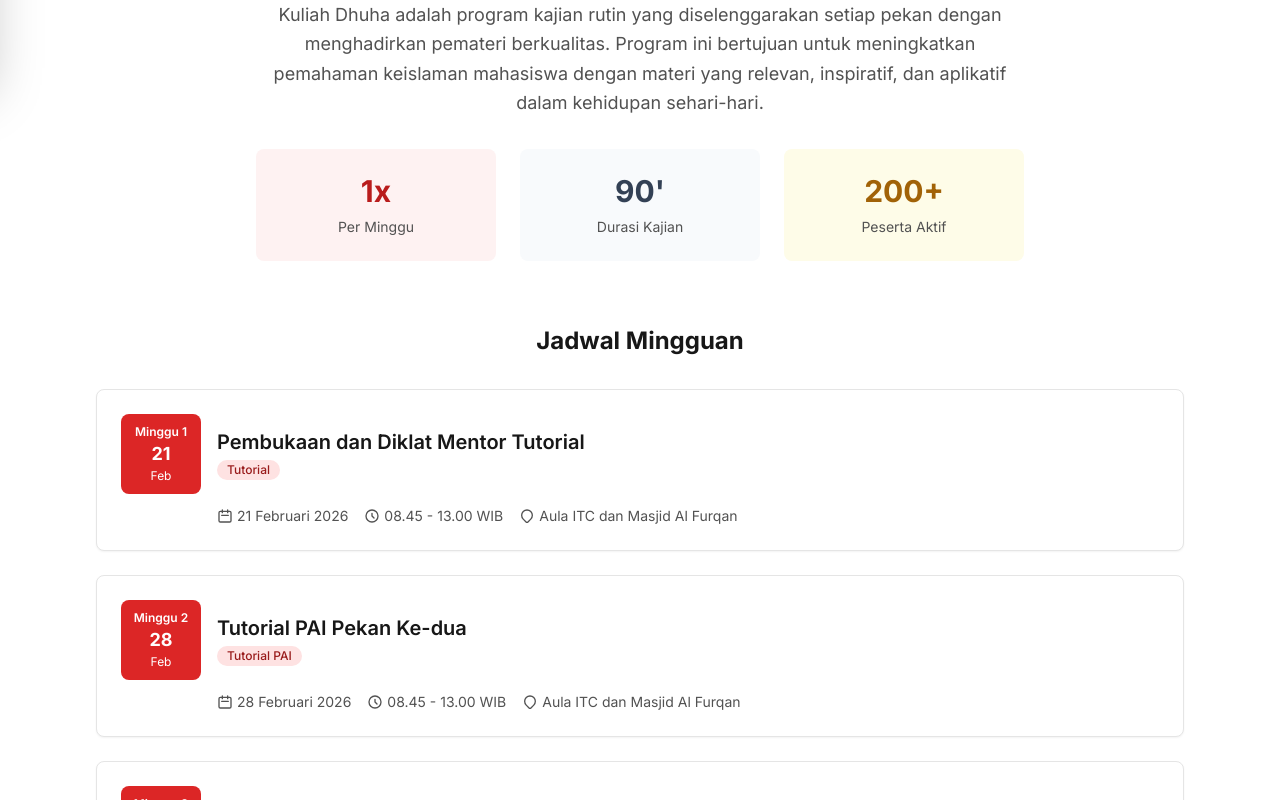
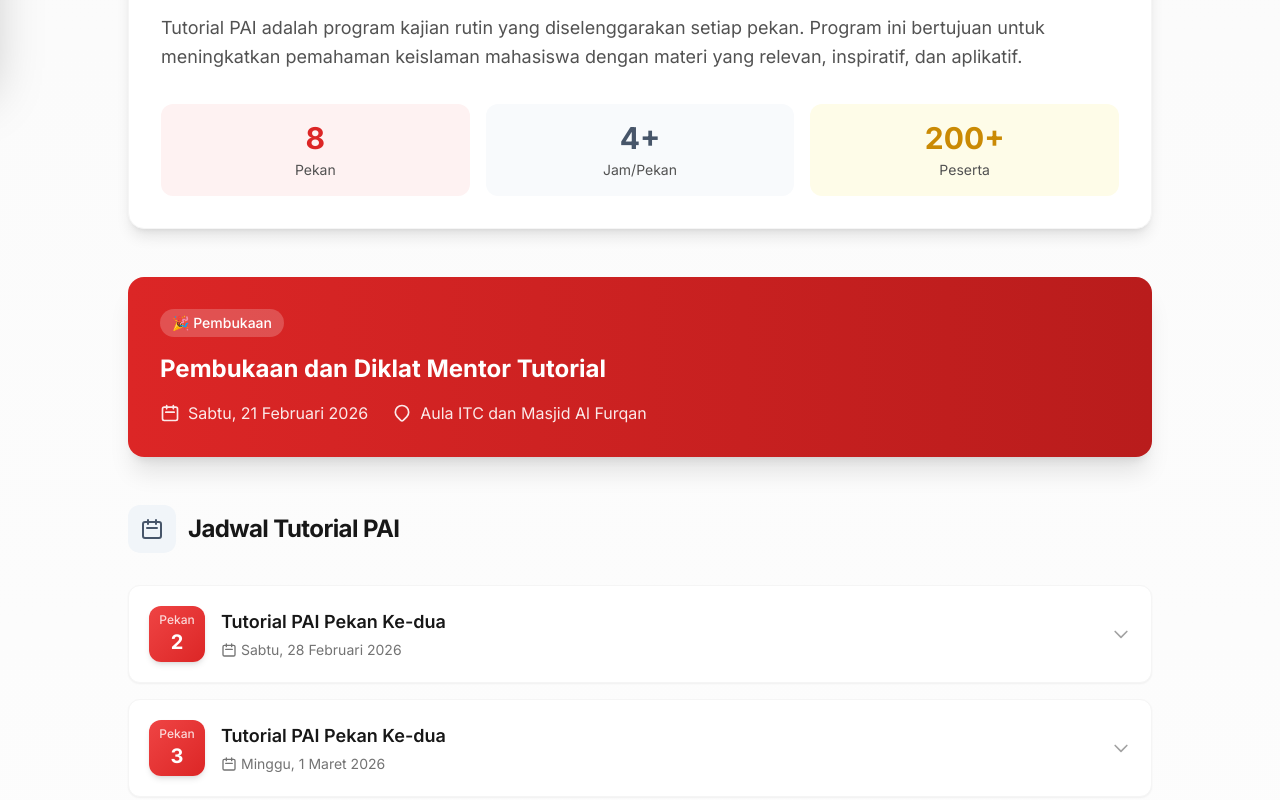
Before and after one commit to Muhtaromalbayt/tutorial-pai-upi, a Next.js app: page /program/kuliah-dhuha in a window 1280 px wide. Shown: the part 720-1520 px from the top of the page. Built offline with nearby package versions, Linux system fonts and the light colour scheme.

Commit message:
style: improve Kuliah Dhuha UI/UX with cleaner cards and expandable schedule

```diff
--- a/app/program/kuliah-dhuha/page.tsx
+++ b/app/program/kuliah-dhuha/page.tsx
@@ -1,7 +1,7 @@
 "use client";
 
 import Hero from "@/components/Hero";
-import { useMemo } from "react";
+import { useMemo, useState } from "react";
 import { ORGANIZATION_ACTIVITIES } from "@/lib/hijriah-calendar-data";
 
 // Format date to Indonesian format
@@ -14,17 +14,24 @@
     return `${date.getDate()} ${months[date.getMonth()]} ${date.getFullYear()}`;
 }
 
+// Get day name in Indonesian
+function getDayName(dateStr: string): string {
+    const date = new Date(dateStr);
+    const days = ["Minggu", "Senin", "Selasa", "Rabu", "Kamis", "Jumat", "Sabtu"];
+    return days[date.getDay()];
+}
+
 export default function KuliahDhuhaPage() {
+    const [expandedIndex, setExpandedIndex] = useState<number | null>(null);
+
     // Get Tutorial PAI activities and Pembukaan
     const weeklySchedule = useMemo(() => {
-        // Get Tutorial PAI activities and Pembukaan
         const activities = ORGANIZATION_ACTIVITIES
             .filter(activity =>
                 activity.category === "Tutorial PAI" ||
                 activity.title.includes("Pembukaan")
             )
             .reduce((acc, activity) => {
-                // Group by date to avoid duplicates
                 const existing = acc.find(a => a.date === activity.date);
                 if (!existing) {
                     acc.push(activity);
@@ -33,100 +40,181 @@
             }, [] as typeof ORGANIZATION_ACTIVITIES)
             .sort((a, b) => new Date(a.date).getTime() - new Date(b.date).getTime());
 
-        // Map to schedule format with week numbers
         return activities.map((activity, index) => ({
-            week: `Minggu ${index + 1}`,
+            week: index + 1,
             date: formatDateIndonesian(activity.date),
             rawDate: activity.date,
+            dayName: getDayName(activity.date),
             topic: activity.title,
             location: activity.location || "Aula ITC",
             time: activity.time || "08.45 - 13.00 WIB",
-            category: activity.category
+            category: activity.category,
+            isPembukaan: activity.title.includes("Pembukaan")
         }));
     }, []);
 
+    // Separate pembukaan from regular schedule
+    const pembukaan = weeklySchedule.find(s => s.isPembukaan);
+    const regularSchedule = weeklySchedule.filter(s => !s.isPembukaan);
+
     return (
-        <div>
+        <div className="min-h-screen bg-gradient-to-b from-neutral-50 to-white">
             <Hero
                 title="Kuliah Dhuha"
-                subtitle="Kajian rutin pekanan untuk memperdalam pemahaman keislaman mahasiswa UPI"
+                subtitle="Program Tutorial PAI untuk memperdalam pemahaman keislaman mahasiswa UPI"
                 variant="gradient"
             />
 
-            <section className="section-academic">
-                <div className="container-upi max-w-6xl">
-                    {/* Program Description */}
-                    <div className="max-w-3xl mx-auto text-center mb-16">
-                        <h2 className="text-3xl font-bold text-neutral-900 mb-6">
-                            Tentang Kuliah Dhuha
+            {/* Main Content */}
+            <section className="py-16 px-4">
+                <div className="max-w-5xl mx-auto">
+
+                    {/* About Section - Clean Card */}
+                    <div className="bg-white rounded-2xl shadow-lg border border-neutral-100 p-8 mb-12">
+                        <div className="flex items-center gap-3 mb-6">
+                            <div className="w-12 h-12 bg-primary-100 rounded-xl flex items-center justify-center">
+                                <svg className="w-6 h-6 text-primary-600" fill="none" stroke="currentColor" viewBox="0 0 24 24">
+                                    <path strokeLinecap="round" strokeLinejoin="round" strokeWidth={2} d="M12 6.253v13m0-13C10.832 5.477 9.246 5 7.5 5S4.168 5.477 3 6.253v13C4.168 18.477 5.754 18 7.5 18s3.332.477 4.5 1.253m0-13C13.168 5.477 14.754 5 16.5 5c1.747 0 3.332.477 4.5 1.253v13C19.832 18.477 18.247 18 16.5 18c-1.746 0-3.332.477-4.5 1.253" />
+                                </svg>
+                            </div>
+                            <h2 className="text-2xl font-bold text-neutral-900">
+                                Tentang Program
                             </h2>
-                        <p className="text-lg text-neutral-600 leading-relaxed mb-4">
-                            Kuliah Dhuha adalah program kajian rutin yang diselenggarakan setiap pekan dengan menghadirkan pemateri berkualitas. Program ini bertujuan untuk meningkatkan pemahaman keislaman mahasiswa dengan materi yang relevan, inspiratif, dan aplikatif dalam kehidupan sehari-hari.
+                        </div>
+                        <p className="text-neutral-600 leading-relaxed text-lg mb-8">
+                            Tutorial PAI adalah program kajian rutin yang diselenggarakan setiap pekan.
+                            Program ini bertujuan untuk meningkatkan pemahaman keislaman mahasiswa dengan
+                            materi yang relevan, inspiratif, dan aplikatif.
                         </p>
-                        <div className="grid grid-cols-1 md:grid-cols-3 gap-6 mt-8">
-                            <div className="p-6 bg-primary-50 rounded-lg">
-                                <div className="text-3xl font-bold text-primary-700 mb-2">1x</div>
-                                <div className="text-sm text-neutral-600">Per Minggu</div>
+
+                        {/* Stats Row */}
+                        <div className="grid grid-cols-3 gap-4">
+                            <div className="text-center p-4 bg-primary-50 rounded-xl">
+                                <div className="text-3xl font-bold text-primary-600 mb-1">8</div>
+                                <div className="text-sm text-neutral-600">Pekan</div>
                             </div>
-                            <div className="p-6 bg-secondary-50 rounded-lg">
-                                <div className="text-3xl font-bold text-secondary-700 mb-2">90'</div>
-                                <div className="text-sm text-neutral-600">Durasi Kajian</div>
+                            <div className="text-center p-4 bg-secondary-50 rounded-xl">
+                                <div className="text-3xl font-bold text-secondary-600 mb-1">4+</div>
+                                <div className="text-sm text-neutral-600">Jam/Pekan</div>
                             </div>
-                            <div className="p-6 bg-accent-50 rounded-lg">
-                                <div className="text-3xl font-bold text-accent-700 mb-2">200+</div>
-                                <div className="text-sm text-neutral-600">Peserta Aktif</div>
+                            <div className="text-center p-4 bg-accent-50 rounded-xl">
+                                <div className="text-3xl font-bold text-accent-600 mb-1">200+</div>
+                                <div className="text-sm text-neutral-600">Peserta</div>
                             </div>
                         </div>
                     </div>
 
-                    {/* Weekly Schedule */}
-                    <div className="mb-16">
-                        <h3 className="text-2xl font-bold text-neutral-900 mb-8 text-center">
-                            Jadwal Mingguan
-                        </h3>
-                        <div className="space-y-6">
-                            {weeklySchedule.map((schedule, index) => (
-                                <div key={index} className="card-academic p-6 hover:shadow-xl transition-shadow">
-                                    <div className="flex flex-col md:flex-row md:items-center md:justify-between gap-4">
-                                        <div className="flex-1">
-                                            <div className="flex items-center space-x-4 mb-3">
-                                                <div className="w-20 h-20 bg-primary-600 rounded-lg flex flex-col items-center justify-center text-white flex-shrink-0">
-                                                    <div className="text-xs font-semibold">{schedule.week}</div>
-                                                    <div className="text-lg font-bold">{new Date(schedule.rawDate).getDate()}</div>
-                                                    <div className="text-xs">{new Date(schedule.rawDate).toLocaleDateString('id-ID', { month: 'short' })}</div>
+                    {/* Pembukaan Highlight */}
+                    {pembukaan && (
+                        <div className="mb-12">
+                            <div className="bg-gradient-to-r from-primary-600 to-primary-700 rounded-2xl p-8 text-white shadow-xl">
+                                <div className="flex items-center gap-2 mb-4">
+                                    <span className="bg-white/20 px-3 py-1 rounded-full text-sm font-medium">
+                                        🎉 Pembukaan
+                                    </span>
                                 </div>
-                                                <div>
-                                                    <h4 className="text-xl font-semibold text-neutral-900 mb-1">
+                                <h3 className="text-2xl font-bold mb-2">{pembukaan.topic}</h3>
+                                <div className="flex flex-wrap gap-6 mt-4 text-white/90">
+                                    <div className="flex items-center gap-2">
+                                        <svg className="w-5 h-5" fill="none" stroke="currentColor" viewBox="0 0 24 24">
+                                            <path strokeLinecap="round" strokeLinejoin="round" strokeWidth={2} d="M8 7V3m8 4V3m-9 8h10M5 21h14a2 2 0 002-2V7a2 2 0 00-2-2H5a2 2 0 00-2 2v12a2 2 0 002 2z" />
+                                        </svg>
+                                        <span>{pembukaan.dayName}, {pembukaan.date}</span>
+                                    </div>
+                                    <div className="flex items-center gap-2">
+                                        <svg className="w-5 h-5" fill="none" stroke="currentColor" viewBox="0 0 24 24">
+                                            <path strokeLinecap="round" strokeLinejoin="round" strokeWidth={2} d="M17.657 16.657L13.414 20.9a1.998 1.998 0 01-2.827 0l-4.244-4.243a8 8 0 1111.314 0z" />
+                                        </svg>
+                                        <span>{pembukaan.location}</span>
+                                    </div>
+                                </div>
+                            </div>
+                        </div>
+                    )}
+
+                    {/* Weekly Schedule - Timeline Style */}
+                    <div className="mb-12">
+                        <div className="flex items-center gap-3 mb-8">
+                            <div className="w-12 h-12 bg-secondary-100 rounded-xl flex items-center justify-center">
+                                <svg className="w-6 h-6 text-secondary-600" fill="none" stroke="currentColor" viewBox="0 0 24 24">
+                                    <path strokeLinecap="round" strokeLinejoin="round" strokeWidth={2} d="M8 7V3m8 4V3m-9 8h10M5 21h14a2 2 0 002-2V7a2 2 0 00-2-2H5a2 2 0 00-2 2v12a2 2 0 002 2z" />
+                                </svg>
+                            </div>
+                            <h2 className="text-2xl font-bold text-neutral-900">
+                                Jadwal Tutorial PAI
+                            </h2>
+                        </div>
+
+                        {/* Schedule Grid - Clean Cards */}
+                        <div className="grid gap-4">
+                            {regularSchedule.map((schedule, index) => (
+                                <div
+                                    key={index}
+                                    className="bg-white rounded-xl border border-neutral-100 shadow-sm hover:shadow-md transition-all duration-300 overflow-hidden"
+                                >
+                                    <div
+                                        className="p-5 cursor-pointer"
+                                        onClick={() => setExpandedIndex(expandedIndex === index ? null : index)}
+                                    >
+                                        <div className="flex items-center gap-4">
+                                            {/* Week Number Badge */}
+                                            <div className="flex-shrink-0 w-14 h-14 bg-gradient-to-br from-primary-500 to-primary-600 rounded-xl flex flex-col items-center justify-center text-white shadow-md">
+                                                <span className="text-xs font-medium opacity-80">Pekan</span>
+                                                <span className="text-xl font-bold">{schedule.week}</span>
+                                            </div>
+
+                                            {/* Main Content */}
+                                            <div className="flex-1 min-w-0">
+                                                <h4 className="font-semibold text-neutral-900 text-lg truncate">
                                                     {schedule.topic}
                                                 </h4>
-                                                    <div className="flex items-center text-sm">
-                                                        <span className={`inline-flex items-center px-2.5 py-0.5 rounded-full text-xs font-medium ${schedule.category === 'Kajian'
-                                                            ? 'bg-accent-100 text-accent-800'
-                                                            : 'bg-primary-100 text-primary-800'
-                                                            }`}>
-                                                            {schedule.category}
+                                                <div className="flex items-center gap-4 mt-1 text-sm text-neutral-500">
+                                                    <span className="flex items-center gap-1">
+                                                        <svg className="w-4 h-4" fill="none" stroke="currentColor" viewBox="0 0 24 24">
+                                                            <path strokeLinecap="round" strokeLinejoin="round" strokeWidth={2} d="M8 7V3m8 4V3m-9 8h10M5 21h14a2 2 0 002-2V7a2 2 0 00-2-2H5a2 2 0 00-2 2v12a2 2 0 002 2z" />
+                                                        </svg>
+                                                        {schedule.dayName}, {schedule.date}
                                                     </span>
                                                 </div>
                                             </div>
+
+                                            {/* Expand Icon */}
+                                            <div className="flex-shrink-0">
+                                                <svg
+                                                    className={`w-5 h-5 text-neutral-400 transition-transform duration-300 ${expandedIndex === index ? 'rotate-180' : ''}`}
+                                                    fill="none"
+                                                    stroke="currentColor"
+                                                    viewBox="0 0 24 24"
+                                                >
+                                                    <path strokeLinecap="round" strokeLinejoin="round" strokeWidth={2} d="M19 9l-7 7-7-7" />
+                                                </svg>
                                             </div>
-                                            <div className="flex flex-wrap gap-4 text-sm text-neutral-600 pl-24">
-                                                <div className="flex items-center">
-                                                    <svg className="w-4 h-4 mr-1" fill="none" stroke="currentColor" viewBox="0 0 24 24">
-                                                        <path strokeLinecap="round" strokeLinejoin="round" strokeWidth={2} d="M8 7V3m8 4V3m-9 8h10M5 21h14a2 2 0 002-2V7a2 2 0 00-2-2H5a2 2 0 00-2 2v12a2 2 0 002 2z" />
-                                                    </svg>
-                                                    {schedule.date}
                                         </div>
-                                                <div className="flex items-center">
-                                                    <svg className="w-4 h-4 mr-1" fill="none" stroke="currentColor" viewBox="0 0 24 24">
+
+                                        {/* Expanded Details */}
+                                        <div className={`overflow-hidden transition-all duration-300 ${expandedIndex === index ? 'max-h-40 mt-4 pt-4 border-t border-neutral-100' : 'max-h-0'}`}>
+                                            <div className="grid grid-cols-2 gap-4">
+                                                <div className="flex items-center gap-2 text-neutral-600">
+                                                    <div className="w-8 h-8 bg-primary-50 rounded-lg flex items-center justify-center">
+                                                        <svg className="w-4 h-4 text-primary-600" fill="none" stroke="currentColor" viewBox="0 0 24 24">
                                                             <path strokeLinecap="round" strokeLinejoin="round" strokeWidth={2} d="M12 8v4l3 3m6-3a9 9 0 11-18 0 9 9 0 0118 0z" />
                                                         </svg>
-                                                    {schedule.time}
                                                     </div>
-                                                <div className="flex items-center">
-                                                    <svg className="w-4 h-4 mr-1" fill="none" stroke="currentColor" viewBox="0 0 24 24">
+                                                    <div>
+                                                        <div className="text-xs text-neutral-400">Waktu</div>
+                                                        <div className="font-medium text-sm">{schedule.time}</div>
+                                                    </div>
+                                                </div>
+                                                <div className="flex items-center gap-2 text-neutral-600">
+                                                    <div className="w-8 h-8 bg-secondary-50 rounded-lg flex items-center justify-center">
+                                                        <svg className="w-4 h-4 text-secondary-600" fill="none" stroke="currentColor" viewBox="0 0 24 24">
                                                             <path strokeLinecap="round" strokeLinejoin="round" strokeWidth={2} d="M17.657 16.657L13.414 20.9a1.998 1.998 0 01-2.827 0l-4.244-4.243a8 8 0 1111.314 0z" />
                                                         </svg>
-                                                    {schedule.location}
+                                                    </div>
+                                                    <div>
+                                                        <div className="text-xs text-neutral-400">Lokasi</div>
+                                                        <div className="font-medium text-sm">{schedule.location}</div>
+                                                    </div>
                                                 </div>
                                             </div>
                                         </div>
@@ -136,40 +224,25 @@
                         </div>
                     </div>
 
-                    {/* Gallery/Photos */}
-                    <div className="mb-16">
-                        <h3 className="text-2xl font-bold text-neutral-900 mb-8 text-center">
-                            Dokumentasi Kegiatan
-                        </h3>
-                        <div className="grid grid-cols-1 md:grid-cols-3 gap-6">
-                            {[1, 2, 3].map((item) => (
-                                <div key={item} className="relative h-64 bg-gradient-to-br from-primary-400 to-primary-600 rounded-lg overflow-hidden group cursor-pointer">
-                                    <div className="absolute inset-0 flex items-center justify-center text-white text-4xl font-bold">
-                                        KD {item}
+                    {/* Info Card */}
+                    <div className="bg-gradient-to-r from-accent-50 to-accent-100 rounded-2xl p-6 border border-accent-200">
+                        <div className="flex items-start gap-4">
+                            <div className="w-10 h-10 bg-accent-500 rounded-xl flex items-center justify-center flex-shrink-0">
+                                <svg className="w-5 h-5 text-white" fill="none" stroke="currentColor" viewBox="0 0 24 24">
+                                    <path strokeLinecap="round" strokeLinejoin="round" strokeWidth={2} d="M13 16h-1v-4h-1m1-4h.01M21 12a9 9 0 11-18 0 9 9 0 0118 0z" />
+                                </svg>
                             </div>
-                                    <div className="absolute inset-0 bg-neutral-900 opacity-0 group-hover:opacity-40 transition-opacity"></div>
-                                </div>
-                            ))}
-                        </div>
-                    </div>
-
-                    {/* Announcements */}
-                    <div className="card-academic p-8 bg-accent-50 border-l-4 border-accent-600">
-                        <div className="flex items-start space-x-4">
-                            <svg className="w-8 h-8 text-accent-600 flex-shrink-0" fill="none" stroke="currentColor" viewBox="0 0 24 24">
-                                <path strokeLinecap="round" strokeLinejoin="round" strokeWidth={2} d="M11 5.882V19.24a1.76 1.76 0 01-3.417.592l-2.147-6.15M18 13a3 3 0 100-6M5.436 13.683A4.001 4.001 0 017 6h1.832c4.1 0 7.625-1.234 9.168-3v14c-1.543-1.766-5.067-3-9.168-3H7a3.988 3.988 0 01-1.564-.317z" />
-                            </svg>
                             <div>
-                                <h4 className="text-xl font-semibold text-neutral-900 mb-2">Pengumuman</h4>
-                                <p className="text-neutral-700 mb-3">
-                                    Kuliah Dhuha minggu depan akan diselenggarakan secara hybrid (offline & online via Zoom). Link Zoom akan dibagikan H-1 melalui grup WhatsApp.
-                                </p>
-                                <p className="text-sm text-neutral-600">
-                                    Jangan lupa membawa alat tulis dan Al-Quran!
+                                <h4 className="font-semibold text-neutral-900 mb-1">Informasi Penting</h4>
+                                <p className="text-neutral-600 text-sm leading-relaxed">
+                                    Tutorial PAI dilaksanakan secara hybrid (offline & online).
+                                    Pastikan untuk membawa Al-Quran dan alat tulis.
+                                    Link Zoom akan dibagikan H-1 melalui grup WhatsApp.
                                 </p>
                             </div>
                         </div>
                     </div>
+
                 </div>
             </section>
         </div>
```
Lines whose indentation alone changed are shown as unchanged.
